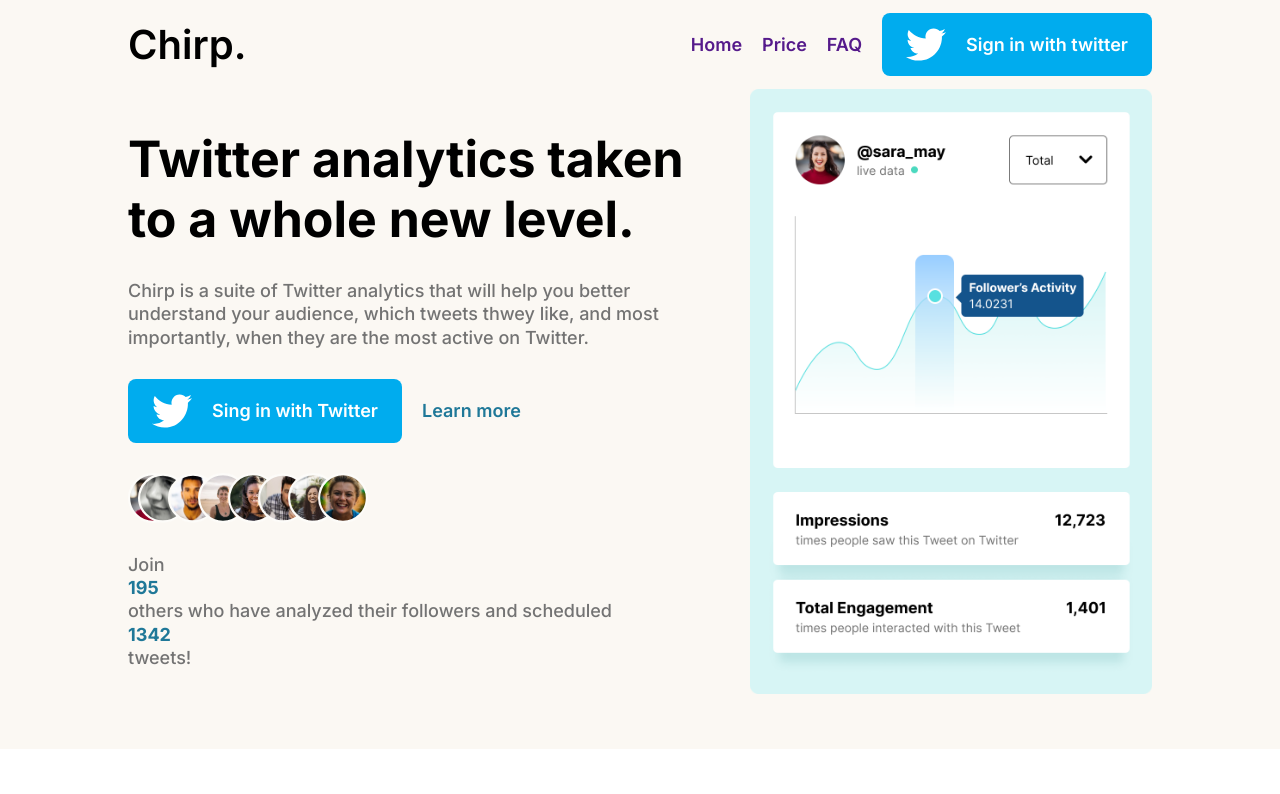
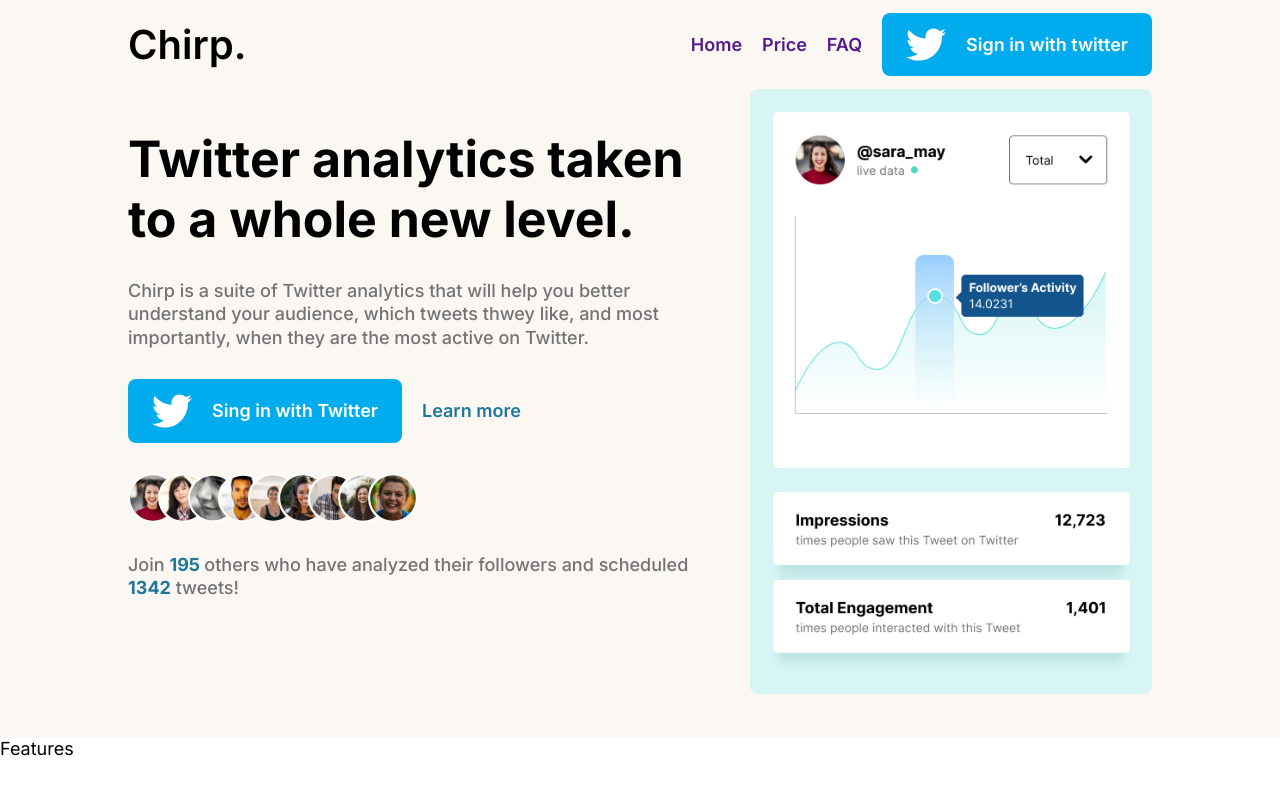
Before and after one commit to nickothan/Chirp-template, a React (Vite) app: page / in a window 1280 px wide. Shown: the top 794 px of the page. Built offline with nearby package versions, Linux system fonts and the light colour scheme.

Commit message:
Update styled from hero.

```diff
--- a/src/Pages/Home/Home.jsx
+++ b/src/Pages/Home/Home.jsx
@@ -3,11 +3,13 @@
 
 //* Import components
 import Hero from "../../components/Hero"
+import Features from "../../components/Features"
 
 export default function Home() {
   return (
     <HomeContainer>
       <Hero />
+      <Features />
     </HomeContainer>
   )
 }
--- /dev/null
+++ b/src/components/Features/Features.jsx
@@ -0,0 +1,3 @@
+export default function () {
+  return <div>Features</div>
+}
--- /dev/null
+++ b/src/components/Features/index.js
@@ -0,0 +1 @@
+export { default } from "./Features"
--- a/src/components/Hero/Hero.jsx
+++ b/src/components/Hero/Hero.jsx
@@ -1,5 +1,5 @@
 //* Import styles
-import { HeroContainer, HeroContent } from "./styles"
+import { HeroContainer, HeroContent, Images, RightImage } from "./styles"
 
 //* Import components
 import Button from "../share/Button"
@@ -34,7 +34,7 @@
             <Button>Sing in with Twitter</Button>
             <a href="#"> Learn more</a>
           </div>
-          <span>
+          <Images>
             <img src={ImgUser1} alt="ImgUser1" />
             <img src={ImgUser2} alt="ImgUser2" />
             <img src={ImgUser3} alt="ImgUser3" />
@@ -44,16 +44,16 @@
             <img src={ImgUser7} alt="ImgUser7" />
             <img src={ImgUser8} alt="ImgUser8" />
             <img src={ImgUser9} alt="ImgUser9" />
-          </span>
+          </Images>
           <p>
-            Join <span>195</span> others who have analyzed their followers and
+            Join <span>195 </span>others who have analyzed their followers and
             scheduled <span>1342</span> tweets!
           </p>
         </div>
-        <span>
+        <RightImage>
           <img src={ImgHeroDesktop} alt="Image desktop" />
           <img src={ImgHeroTablet} alt="Image Tablet" />
-        </span>
+        </RightImage>
       </HeroContent>
     </HeroContainer>
   )
--- a/src/components/Hero/styles.js
+++ b/src/components/Hero/styles.js
@@ -53,12 +53,53 @@
       }
     }
 
+    p {
+      @media (max-width: 768px) {
+        width: 100%;
+      }
+
       span {
+        color: ${({ theme }) => theme.colors.blueDark};
+        font-weight: 700;
+      }
+    }
+  }
+`
+export const RightImage = styled.span`
+  width: 100%;
+
+  @media (max-width: 768px) {
+    grid-column: 1;
+    grid-row: 1;
+    width: 100%;
+  }
+
+  img {
+    width: 100%;
+
+    &:nth-child(2) {
+      display: none;
+    }
+    @media (max-width: 768px) {
+      display: none;
+      &:nth-child(2) {
+        display: block;
+      }
+    }
+    @media (max-width: 425px) {
+      display: block;
+      &:nth-child(2) {
+        display: none;
+      }
+    }
+  }
+`
+export const Images = styled.span`
   position: relative;
   display: flex;
+  gap: 0;
   img {
     position: relative;
-
     left: 0px;
     width: 50px;
     @media (max-width: 768px) {
@@ -93,47 +134,4 @@
       left: -160px;
     }
   }
-    }
-
-    p {
-      @media (max-width: 768px) {
-        width: 100%;
-      }
-
-      span {
-        color: ${({ theme }) => theme.colors.blueDark};
-        font-weight: 700;
-      }
-    }
-  }
-
-  span {
-    width: 100%;
-
-    @media (max-width: 768px) {
-      grid-column: 1;
-      grid-row: 1;
-      width: 100%;
-    }
-
-    img {
-      width: 100%;
-
-      &:nth-child(2) {
-        display: none;
-      }
-      @media (max-width: 768px) {
-        display: none;
-        &:nth-child(2) {
-          display: block;
-        }
-      }
-      @media (max-width: 425px) {
-        display: block;
-        &:nth-child(2) {
-          display: none;
-        }
-      }
-    }
-  }
 `
```
Also changed, not shown: src/components/Features/styles.js (added). Lines whose indentation alone changed are shown as unchanged.
